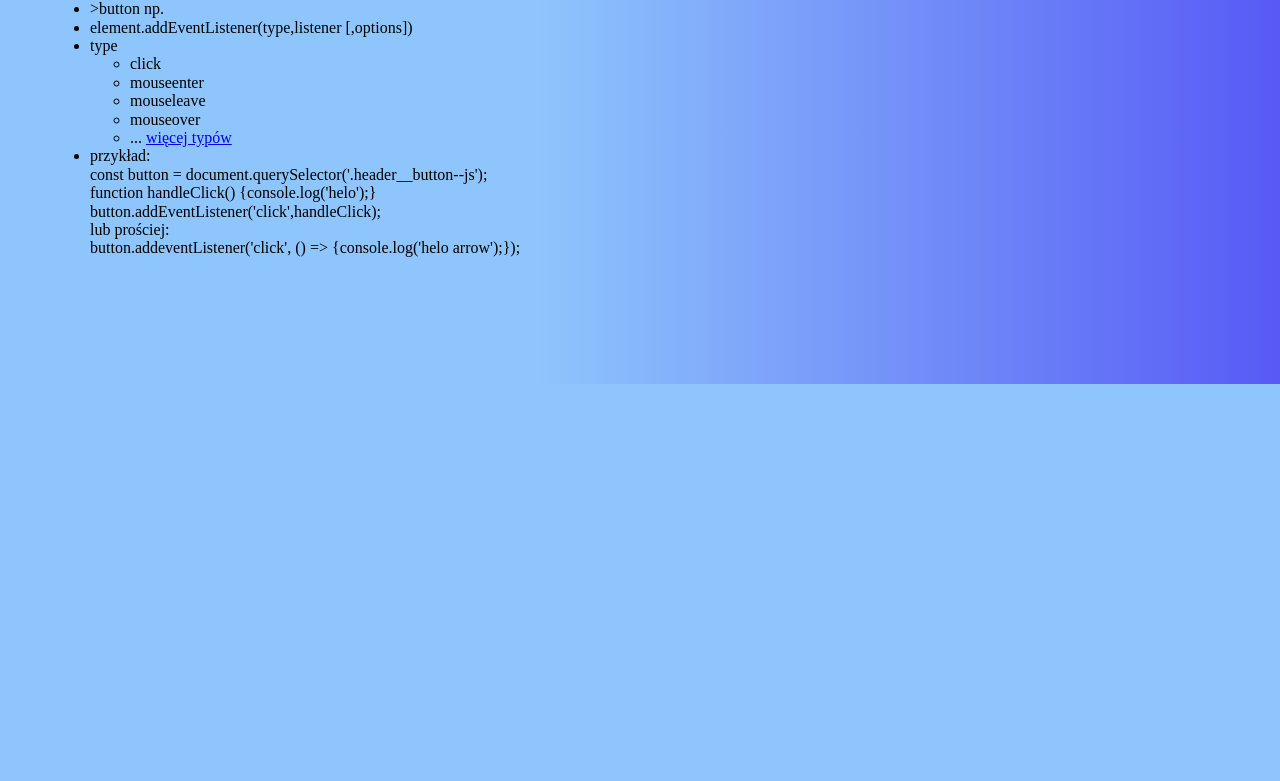
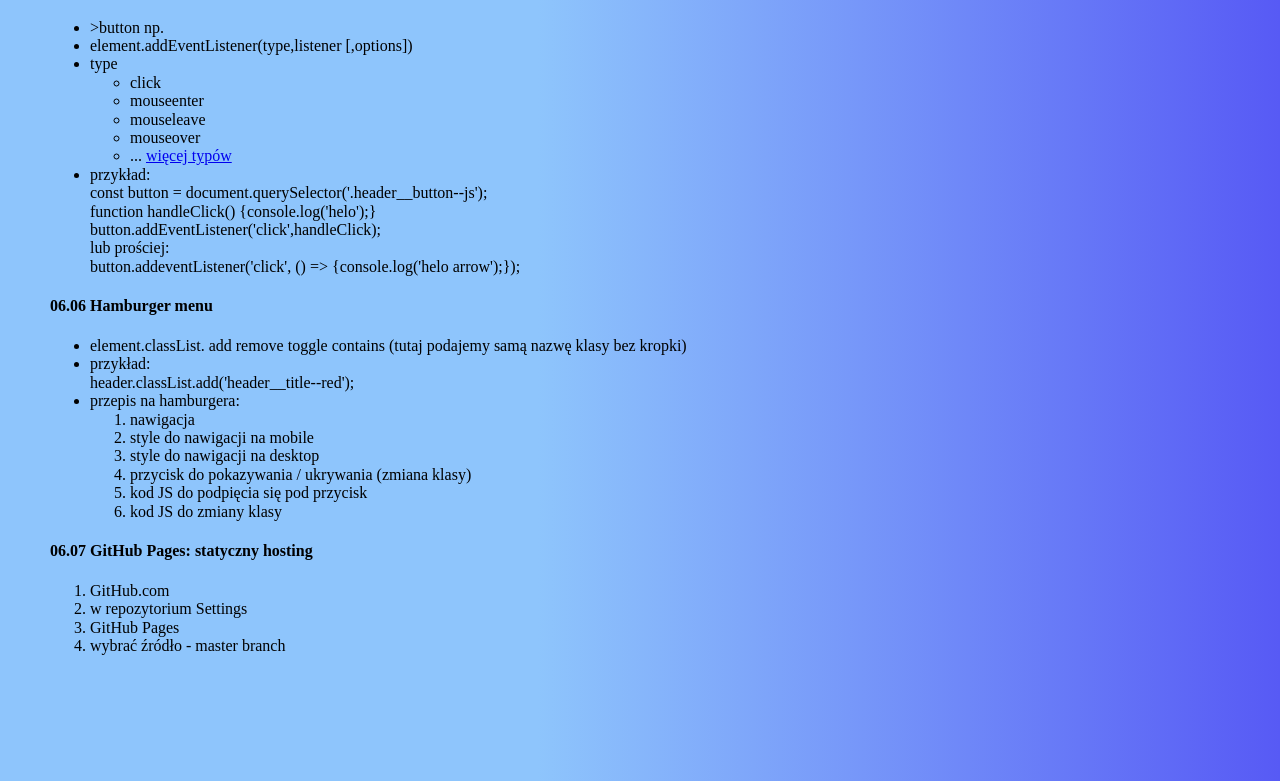
Before and after one commit to RadowidSzebla/homepage, a plain HTML site: page notatkiWTF.html in a window 1280 px wide. Shown: the part 3680-4461 px from the top of the page. Before the commit the page ends 4064 px from the top, so only its background shows below. Drawn offline with Linux system fonts and the light colour scheme.

Commit message:
przerobione 06.06 hambuger menu, 06.07 GitHub Pages

```diff
--- a/css/global.css
+++ b/css/global.css
@@ -15,7 +15,12 @@ html {
     padding: 0 0 0 50px;
 }
 
+.site_header{
+
+}
+
 .navigation {
+
 
 }
 
--- a/notatkiWTF.html
+++ b/notatkiWTF.html
@@ -13,7 +13,7 @@
 
 <body>
     <main class="main">
-        <header>
+        <header class="site_header">
             <nav class="navigation">
                 <ul class="navigation__list">
                     <li class="navigation__item"><a href="kalendarzWzor.html">Kalendarze</a></li>
@@ -218,6 +218,7 @@
                     <li>grid-column-start: numer / [nazwa] / span</li>
                     <li>grid-column-end: numer / [nazwa] / span</li>
                     <li>z-index: np. -1</li>
+                    <li><a href="https://cssgridgarden.com/#pl">Grid Garden</a></li>
                 </ul>
                 <h4>06.04 CSS: Media queries</h4>
                 <ul>
@@ -256,6 +257,28 @@
                         button.addeventListener('click', () => {console.log('helo arrow');});
                     </li>
                 </ul>
+                <h4>06.06 Hamburger menu</h4>
+                <ul>
+                    <li>element.classList. add remove toggle contains (tutaj podajemy samą nazwę klasy bez kropki)</li>
+                    <li>przykład:<br>
+                        header.classList.add('header__title--red');</li>
+                    <li>przepis na hamburgera:</li>
+                    <ol>
+                        <li>nawigacja</li>
+                        <li>style do nawigacji na mobile</li>
+                        <li>style do nawigacji na desktop</li>
+                        <li>przycisk do pokazywania / ukrywania (zmiana klasy)</li>
+                        <li>kod JS do podpięcia się pod przycisk</li>
+                        <li>kod JS do zmiany klasy</li>
+                    </ol>
+                </ul>
+                <h4>06.07 GitHub Pages: statyczny hosting</h4>
+                <ol>
+                    <li>GitHub.com</li>
+                    <li>w repozytorium Settings</li>
+                    <li>GitHub Pages</li>
+                    <li>wybrać źródło - master branch</li>
+                </ol>
             </article>
         </content>
         <footer>
```
Also changed, not shown: index.html (+1 -1 lines), kalendarzWzor.html (+1 -1 lines).
